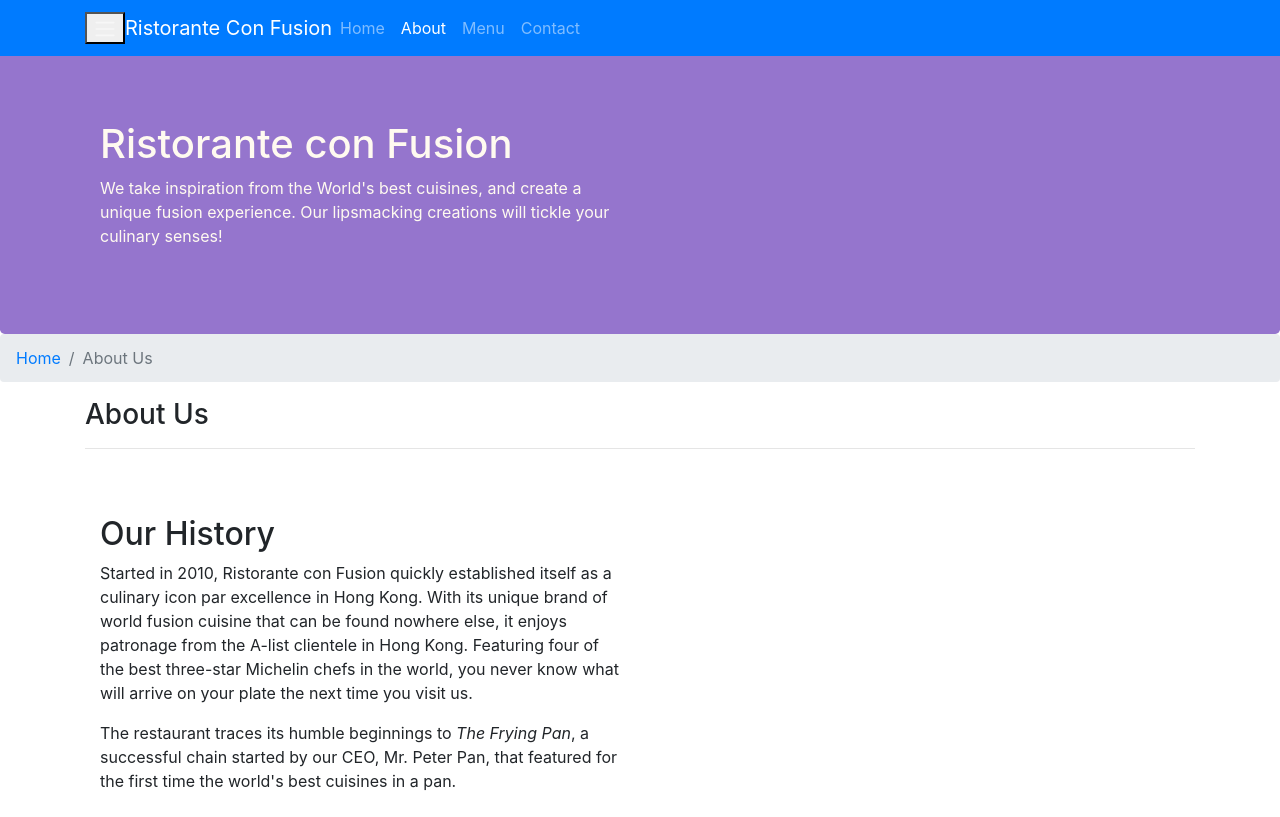
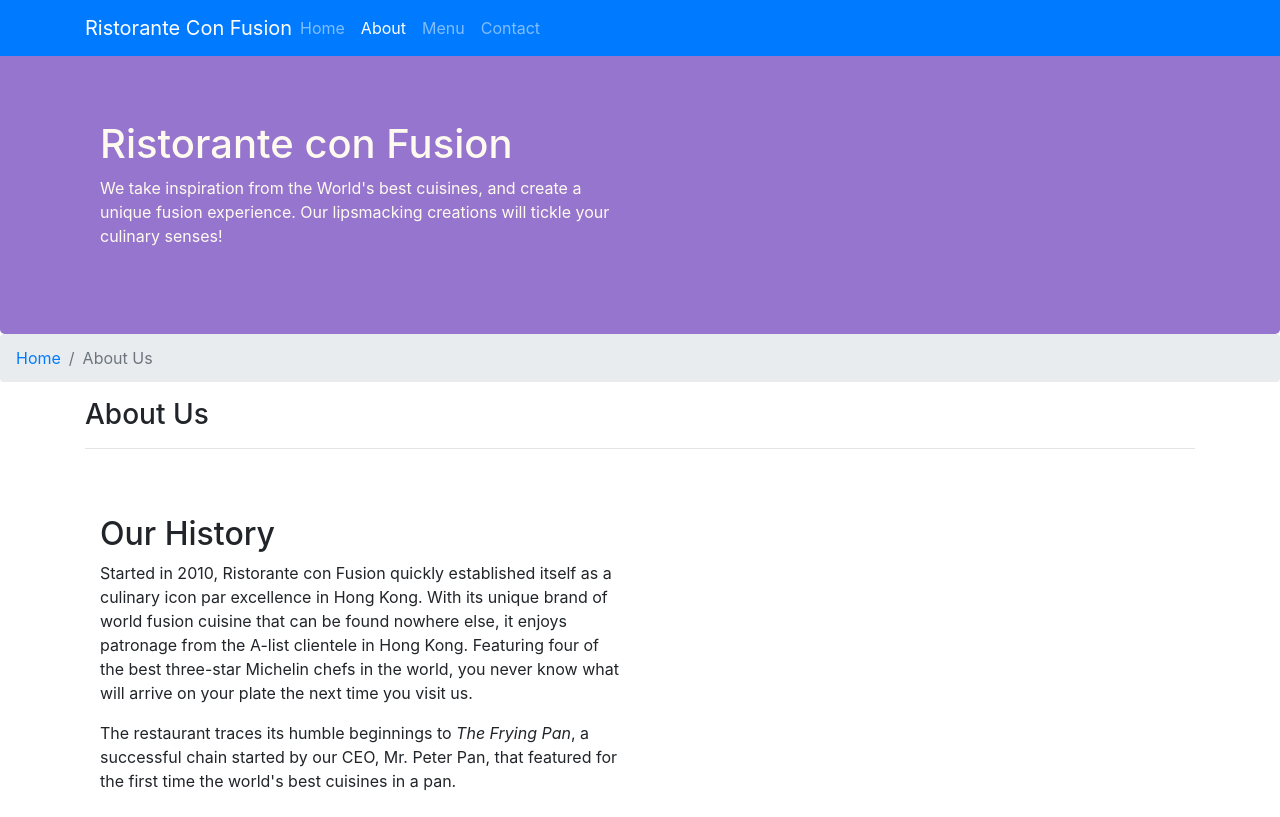
Before and after one commit to lorens247/confusion, a website: page aboutus.html in a window 1280 px wide. Shown: the top 817 px of the page. Drawn offline with nearby package versions, Linux system fonts and the light colour scheme.

Commit message:
Navbar & Breadcrumbs

```diff
--- a/aboutus.html
+++ b/aboutus.html
@@ -18,7 +18,7 @@
 <body>
     <nav class="navbar navbar-dark navbar-expand-sm bg-primary fixed-top">
       <div class="container">
-          <button class="mavbar-toggler" type="button" data-toggle="collapse" data-target="#Navbar">
+          <button class="navbar-toggler" type="button" data-toggle="collapse" data-target="#Navbar">
               <span class="navbar-toggler-icon"></span>
           </button>
           <a class="navbar-brand mr-auto" href="./index.html">Ristorante Con Fusion</a>
```
Also changed, not shown: index.html (+1 -1 lines).
